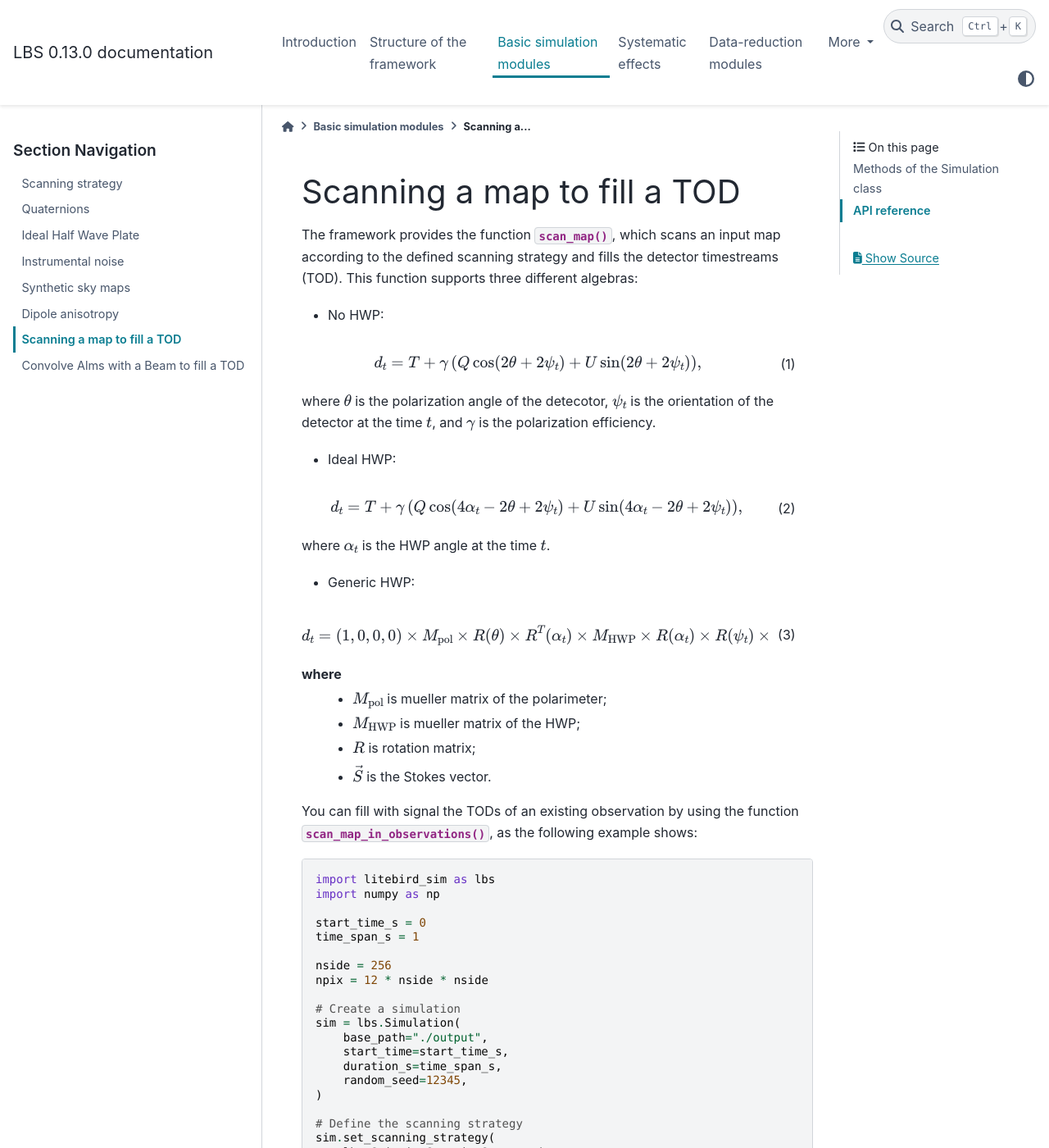
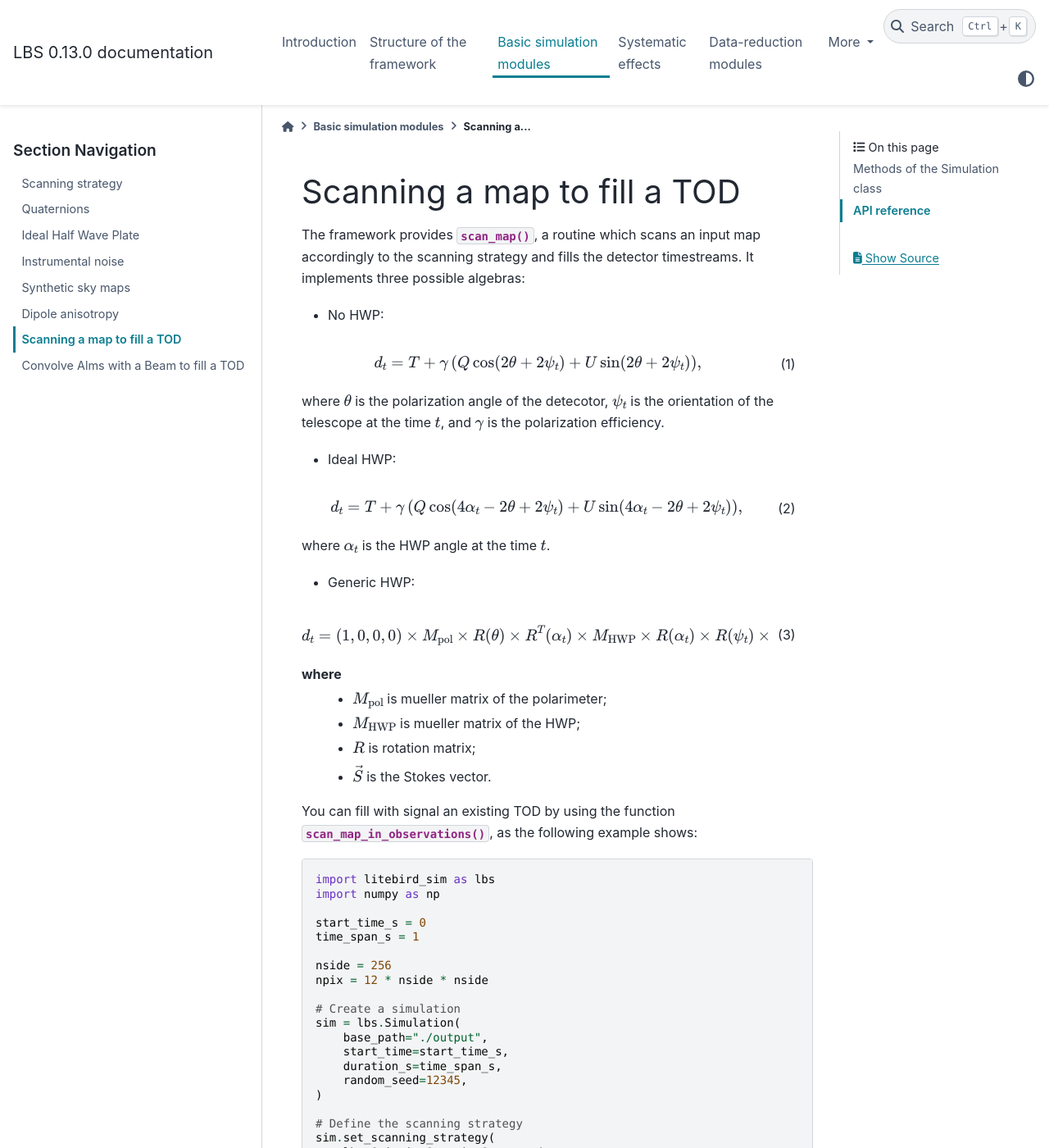
Before and after one commit to litebird/litebird_sim, a Sphinx documentation site: the page built from docs/source/map_scanning.rst, in a window 1280 px wide and 1400 px high. Shown: the whole window at 82% size. Built offline with Sphinx 7.4.7 and the PyData theme 0.15.4, drawn with Linux system fonts in a browser that asks for light colours.

Commit message:
Resolved merge conflicts

```diff
--- a/docs/source/map_scanning.rst
+++ b/docs/source/map_scanning.rst
@@ -3,9 +3,9 @@
 Scanning a map to fill a TOD
 ============================
 
-The framework provides the function :func:`.scan_map`, which scans an input map according
-to the defined scanning strategy and fills the detector timestreams (TOD).
-This function supports three different algebras:
+The framework provides :func:`.scan_map`, a routine which scans an
+input map accordingly to the scanning strategy and fills the detector
+timestreams. It implements three possible algebras:
 
 - No HWP:
 
@@ -14,7 +14,7 @@ This function supports three different algebras:
    :label: noHWP
 
 where :math:`\theta` is the polarization angle of the detecotor, :math:`\psi_t`
-is the orientation of the detector at the time :math:`t`, and :math:`\gamma`
+is the orientation of the telescope at the time :math:`t`, and :math:`\gamma`
 is the polarization efficiency.
 
 - Ideal HWP:
@@ -37,7 +37,7 @@ where
     * :math:`R` is rotation matrix;
     * :math:`\vec{S}` is the Stokes vector.
 
-You can fill with signal the TODs of an existing observation by using the
+You can fill with signal an existing TOD by using the
 function :func:`.scan_map_in_observations`, as the following example
 shows:
 
--- a/litebird_sim/__init__.py
+++ b/litebird_sim/__init__.py
@@ -34,7 +34,7 @@ from .coordinates import (
     DEFAULT_COORDINATE_SYSTEM,
     DEFAULT_TIME_SCALE,
     ECL_TO_GAL_ROT_MATRIX,
-    CoordinateSystem,
+	    CoordinateSystem,
     coord_sys_to_healpix_string,
 )
 from .detectors import (
```
Also changed, not shown: 1 other file.
